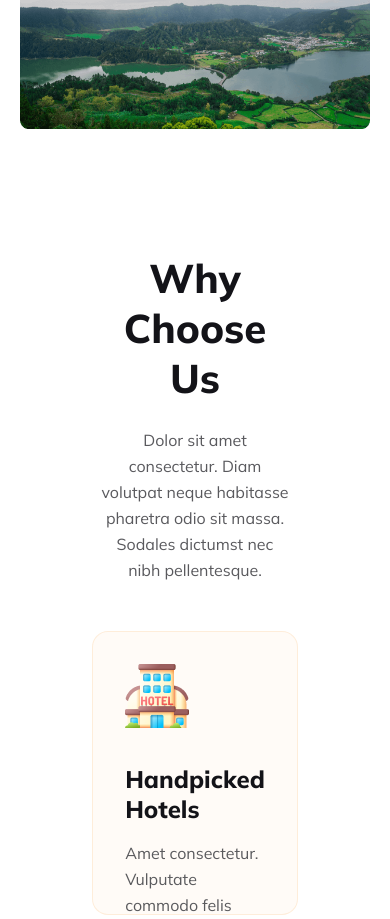
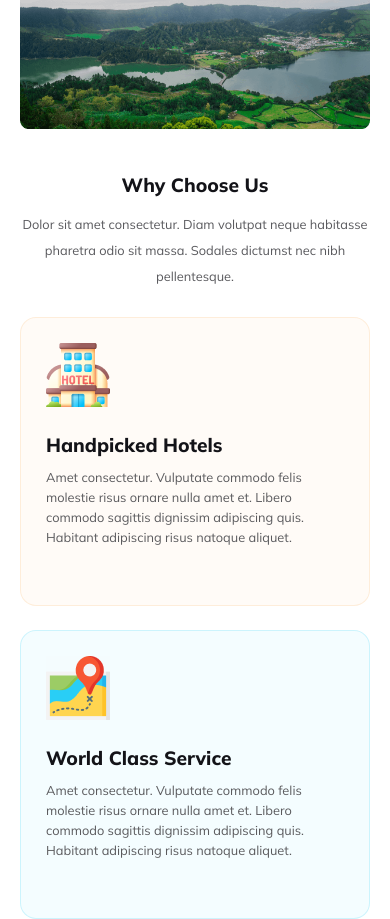
Before and after one commit to Masumbillah2062003/B9A2-hero-travel, a plain HTML site: page index.html in a window 390 px wide. Shown: the part 2950-3869 px from the top of the page. Drawn offline with Linux system fonts and the light colour scheme.

Commit message:
added third section responsive

```diff
--- a/style/style.css
+++ b/style/style.css
@@ -450,4 +450,28 @@
         width: 100%;
         height: 176px;
     }
+
+    .why-choose-us-section{
+        padding: 20px;
+    }
+    .why-choose-us-title{
+        font-size: 1.2rem;
+    }
+    .why-choose-us-description{
+        font-size: 0.8rem;
+        padding: 14px 0px 28px 0px;
+    }
+    .card{
+        width: 100%;
+        height: 289px;
+        padding: 25px;
+    }
+    .card > h3{
+        font-size: 1.2rem;
+        padding: 22px 0px 10px 0px;
+    }
+    .card > p{
+        font-size: 0.8rem;
+        line-height: 20px;
+    }
 }
```
